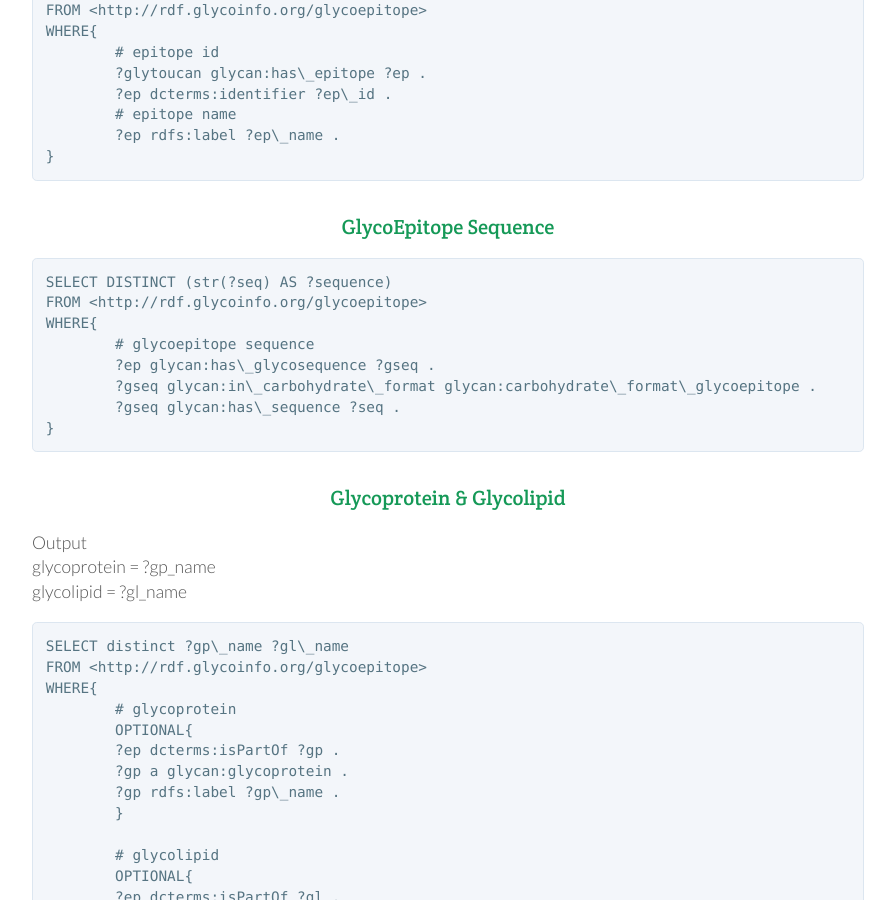
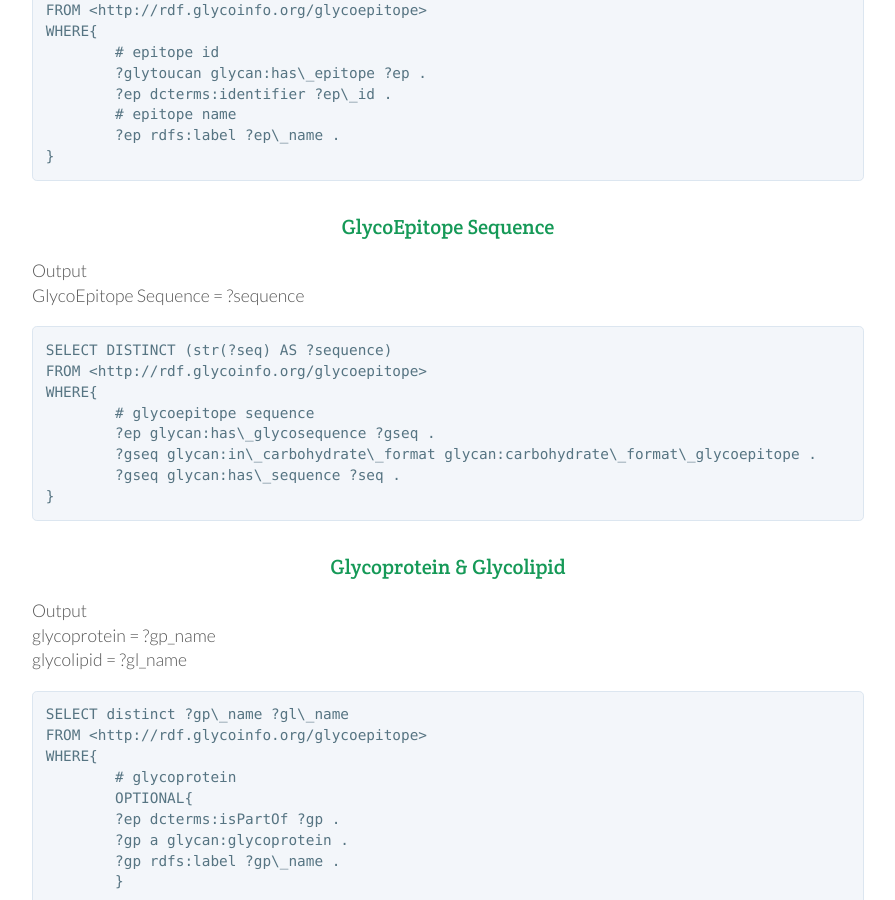
Before and after one commit to glytoucan/glytoucan, a Jekyll site: the page built from system/sparqlForMetadata/linkeddb-glycoepitope.md, in a window 1280 px wide and 900 px high, scrolled down 1604 px. Shown: the whole window, without its empty margins (192-1087 px from the left). Built offline with Jekyll 4.4.1, drawn with Linux system fonts in a browser that asks for light colours; nearby versions of some CDN libraries; Markdown is read by kramdown in place of the engine named in the settings.

Commit message:
Update linkeddb-glycoepitope.md

````diff
--- a/system/sparqlForMetadata/linkeddb-glycoepitope.md
+++ b/system/sparqlForMetadata/linkeddb-glycoepitope.md
@@ -76,6 +76,8 @@ WHERE{
 
 
 ### GlycoEpitope Sequence
+Output
+GlycoEpitope Sequence = ?sequence
 
 ```
 SELECT DISTINCT (str(?seq) AS ?sequence)
````
